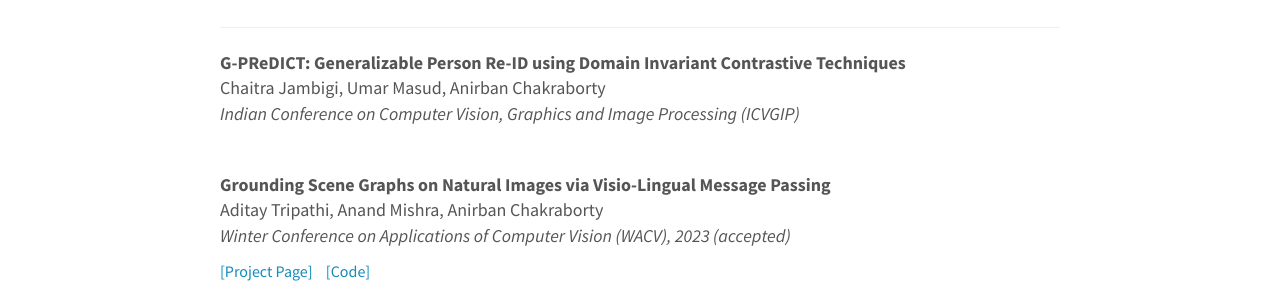
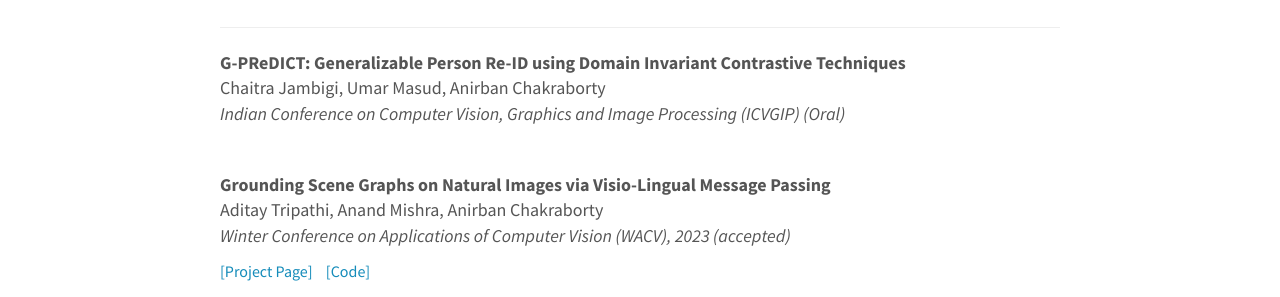
Before and after one commit to vcl-iisc/vclab-website, a Jekyll site: the page built from _pages/publications.md, in a window 1280 px wide and 900 px high, scrolled down 1974 px. Shown: the part 158-455 px from the top of the window. Built offline with Jekyll 4.4.1, drawn with Linux system fonts in a browser that asks for light colours; nearby versions of some CDN libraries.

Commit message:
Oral for ICVGIP

```diff
--- a/_data/publications.yml
+++ b/_data/publications.yml
@@ -12,7 +12,7 @@
 
 - paper: "G-PReDICT: Generalizable Person Re-ID using Domain Invariant Contrastive Techniques"
   author: Chaitra Jambigi, Umar Masud, Anirban Chakraborty
-  pub: Indian Conference on Computer Vision, Graphics and Image Processing (ICVGIP)
+  pub: Indian Conference on Computer Vision, Graphics and Image Processing (ICVGIP) (Oral)
   type: conference
   project_page:
   paper_link:
```
